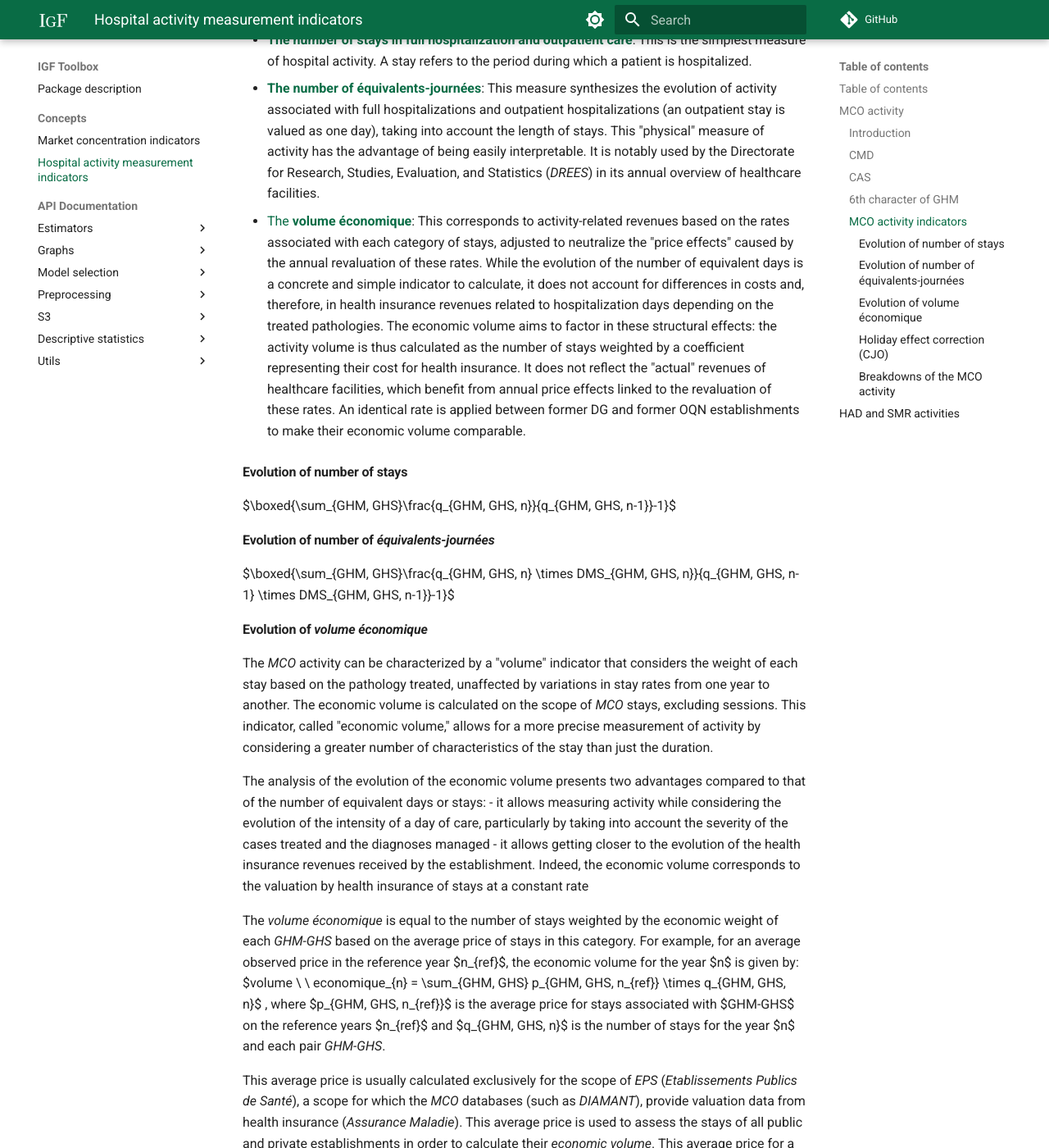
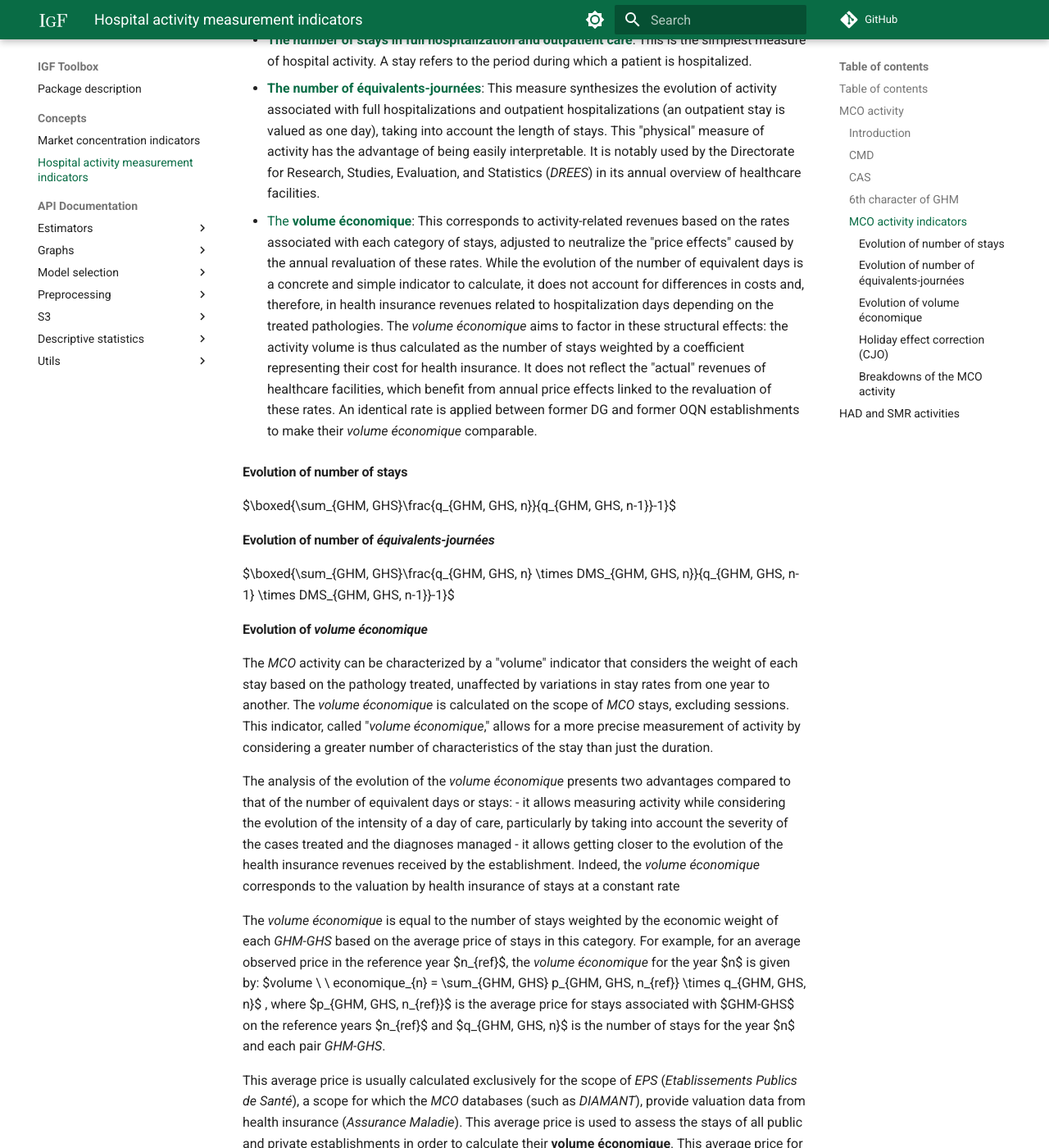
Before and after one commit to IGF-PSD/igf_toolbox, an MkDocs documentation site: the page built from docs/concepts/HOSPITAL_ACTIVITY.md, in a window 1280 px wide and 1400 px high, scrolled down 5215 px. Shown: the whole window at 82% size. Built offline with MkDocs 1.6.1 and Material for MkDocs 9.7.7, drawn with Linux system fonts in a browser that asks for light colours; formulas are drawn with MathJax 3; comment, search, counter and statistics services are not loaded.

Commit message:
Update HOSPITAL_ACTIVITY.md

```diff
--- a/docs/concepts/HOSPITAL_ACTIVITY.md
+++ b/docs/concepts/HOSPITAL_ACTIVITY.md
@@ -130,7 +130,7 @@ Three different measures have been selected to analyze activity in the field of
 
 - [**The number of équivalents-journées**](#evolution-of-number-of-équivalents-journées): This measure synthesizes the evolution of activity associated with full hospitalizations and outpatient hospitalizations (an outpatient stay is valued as one day), taking into account the length of stays. This "physical" measure of activity has the advantage of being easily interpretable. It is notably used by the Directorate for Research, Studies, Evaluation, and Statistics (*DREES*) in its annual overview of healthcare facilities.
 
-- [The **volume économique**](#evolution-of-volume-économique): This corresponds to activity-related revenues based on the rates associated with each category of stays, adjusted to neutralize the "price effects" caused by the annual revaluation of these rates. While the evolution of the number of equivalent days is a concrete and simple indicator to calculate, it does not account for differences in costs and, therefore, in health insurance revenues related to hospitalization days depending on the treated pathologies. The economic volume aims to factor in these structural effects: the activity volume is thus calculated as the number of stays weighted by a coefficient representing their cost for health insurance. It does not reflect the "actual" revenues of healthcare facilities, which benefit from annual price effects linked to the revaluation of these rates. An identical rate is applied between former DG and former OQN establishments to make their economic volume comparable.
+- [The **volume économique**](#evolution-of-volume-économique): This corresponds to activity-related revenues based on the rates associated with each category of stays, adjusted to neutralize the "price effects" caused by the annual revaluation of these rates. While the evolution of the number of equivalent days is a concrete and simple indicator to calculate, it does not account for differences in costs and, therefore, in health insurance revenues related to hospitalization days depending on the treated pathologies. The *volume économique* aims to factor in these structural effects: the activity volume is thus calculated as the number of stays weighted by a coefficient representing their cost for health insurance. It does not reflect the "actual" revenues of healthcare facilities, which benefit from annual price effects linked to the revaluation of these rates. An identical rate is applied between former DG and former OQN establishments to make their *volume économique* comparable.
 
 #### Evolution of number of stays
 
@@ -142,15 +142,15 @@ $\boxed{\sum_{GHM, GHS}\frac{q_{GHM, GHS, n} \times DMS_{GHM, GHS, n}}{q_{GHM, G
 
 #### Evolution of *volume économique*
 
-The *MCO* activity can be characterized by a "volume" indicator that considers the weight of each stay based on the pathology treated, unaffected by variations in stay rates from one year to another. The economic volume is calculated on the scope of *MCO* stays, excluding sessions. This indicator, called "economic volume," allows for a more precise measurement of activity by considering a greater number of characteristics of the stay than just the duration.
+The *MCO* activity can be characterized by a "volume" indicator that considers the weight of each stay based on the pathology treated, unaffected by variations in stay rates from one year to another. The *volume économique* is calculated on the scope of *MCO* stays, excluding sessions. This indicator, called "*volume économique*," allows for a more precise measurement of activity by considering a greater number of characteristics of the stay than just the duration.
 
-The analysis of the evolution of the economic volume presents two advantages compared to that of the number of equivalent days or stays:
+The analysis of the evolution of the *volume économique* presents two advantages compared to that of the number of equivalent days or stays:
 - it allows measuring activity while considering the evolution of the intensity of a day of care, particularly by taking into account the severity of the cases treated and the diagnoses managed
-- it allows getting closer to the evolution of the health insurance revenues received by the establishment. Indeed, the economic volume corresponds to the valuation by health insurance of stays at a constant rate
+- it allows getting closer to the evolution of the health insurance revenues received by the establishment. Indeed, the *volume économique* corresponds to the valuation by health insurance of stays at a constant rate
 
-The *volume économique* is equal to the number of stays weighted by the economic weight of each *GHM-GHS* based on the average price of stays in this category. For example, for an average observed price in the reference year $n_{ref}$, the economic volume for the year $n$ is given by: $volume \ \ economique_{n} = \sum_{GHM, GHS} p_{GHM, GHS, n_{ref}} \times q_{GHM, GHS, n}$ , where $p_{GHM, GHS, n_{ref}}$ is the average price for stays associated with $GHM-GHS$ on the reference years $n_{ref}$ and $q_{GHM, GHS, n}$ is the number of stays for the year $n$ and each pair *GHM-GHS*.
+The *volume économique* is equal to the number of stays weighted by the economic weight of each *GHM-GHS* based on the average price of stays in this category. For example, for an average observed price in the reference year $n_{ref}$, the *volume économique* for the year $n$ is given by: $volume \ \ economique_{n} = \sum_{GHM, GHS} p_{GHM, GHS, n_{ref}} \times q_{GHM, GHS, n}$ , where $p_{GHM, GHS, n_{ref}}$ is the average price for stays associated with $GHM-GHS$ on the reference years $n_{ref}$ and $q_{GHM, GHS, n}$ is the number of stays for the year $n$ and each pair *GHM-GHS*.
 
-This average price is usually calculated exclusively for the scope of *EPS* (*Etablissements Publics de Santé*), a scope for which the *MCO* databases (such as *DIAMANT*), provide valuation data from health insurance (*Assurance Maladie*). This average price is used to assess the stays of all public and private establishments in order to calculate their *economic volume*. This average price for a *GHM-GHS* is then given by : $p_{GHM, GHS, n_{ref}} = \frac{1}{q_{GHM, GHS, n_{ref}}} \times \frac{v_{GHM, GHS, n_{ref}}}{\tau_{GHM, GHS, n_{ref}}}$ , where :
+This average price is usually calculated exclusively for the scope of *EPS* (*Etablissements Publics de Santé*), a scope for which the *MCO* databases (such as *DIAMANT*), provide valuation data from health insurance (*Assurance Maladie*). This average price is used to assess the stays of all public and private establishments in order to calculate their **volume économique**. This average price for a *GHM-GHS* is then given by : $p_{GHM, GHS, n_{ref}} = \frac{1}{q_{GHM, GHS, n_{ref}}} \times \frac{v_{GHM, GHS, n_{ref}}}{\tau_{GHM, GHS, n_{ref}}}$ , where :
 - $q_{GHM, GHS, n_{ref}}$ is the number of stays for reference year $n_{ref}$ for the pair *GHM-GHS* in the *EPS* scope
 - $v_{GHM, GHS, n_{ref}}$ is the valuation by health insurance of stays in year $n_{ref}$ for the pair *GHM-GHS* in the *EPS* scope
 - $\tau_{GHM, GHS, n_{ref}}$ is the reimbursement rate by health insurance of stays in year $n_{ref}$ for the pair *GHM-GHS* in the *EPS* scope
```
